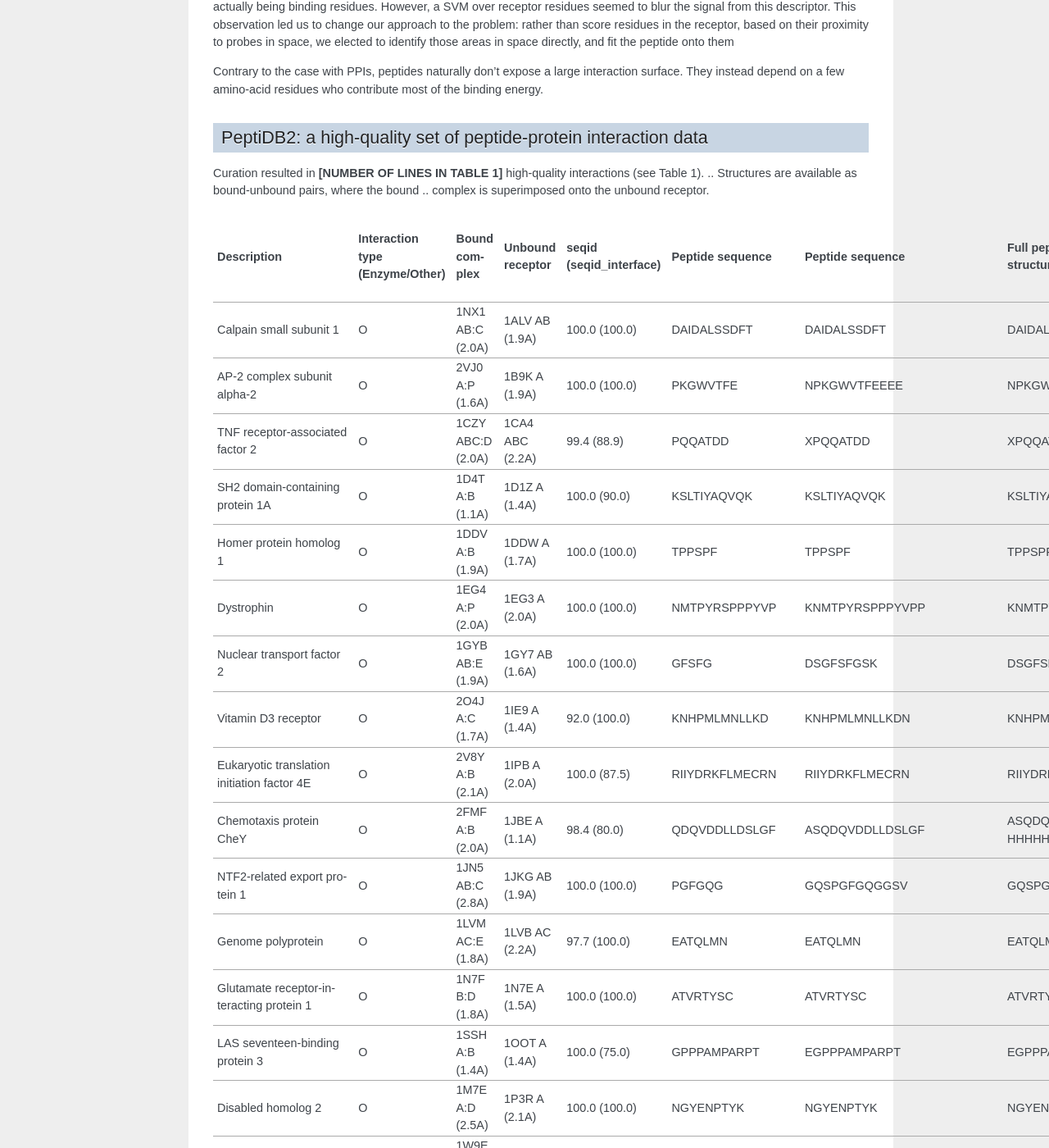
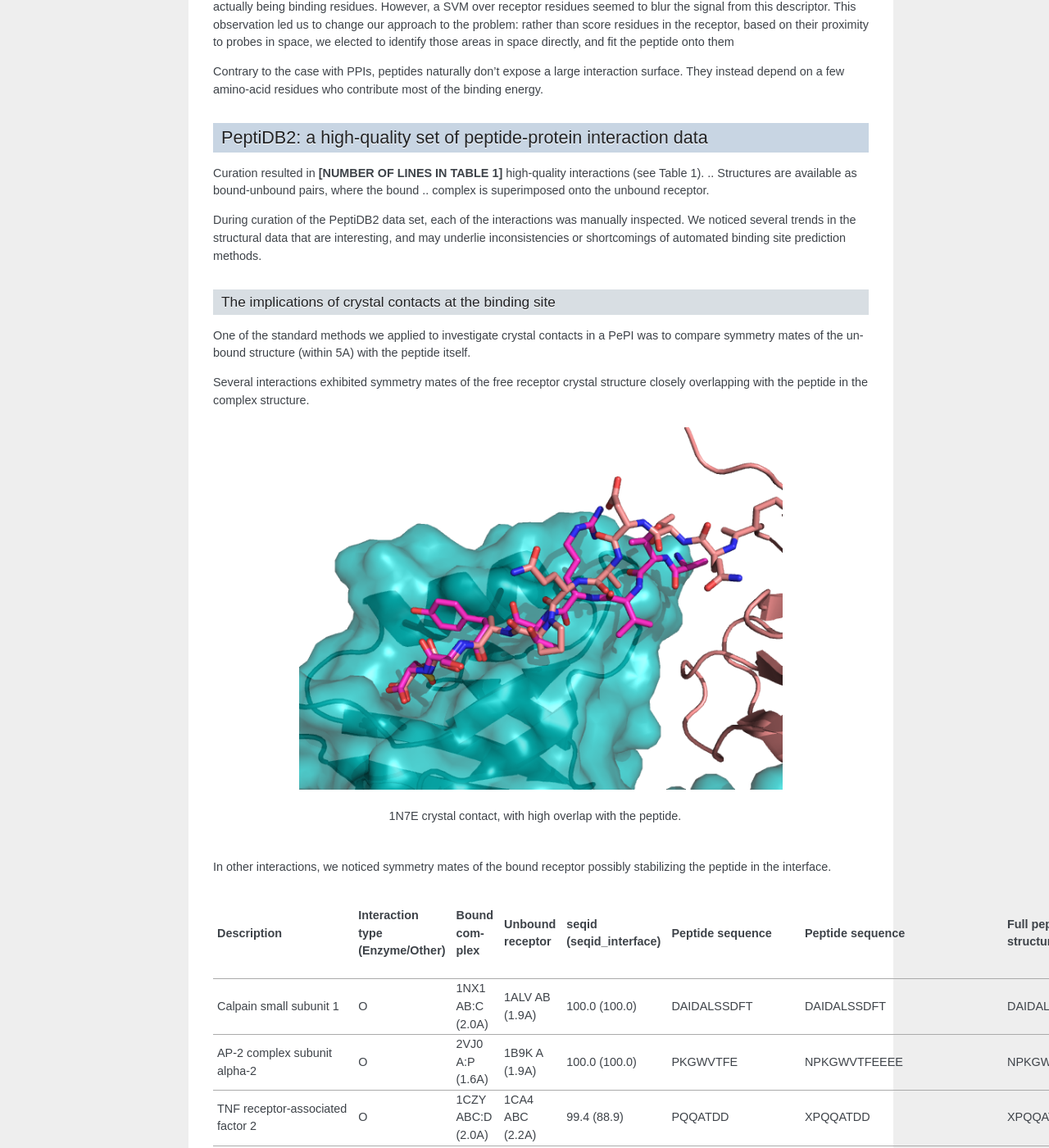
Before and after one commit to assaff/msc-thesis, a Sphinx documentation site: the page built from source/results.rst, in a window 1280 px wide and 1400 px high, scrolled down 2221 px. Shown: the whole window at 82% size. Built offline with Sphinx 7.4.7, drawn with Linux system fonts in a browser that asks for light colours; formulas are drawn with MathJax 3; some of the changed text lies outside the part shown.

Commit message:
added figure of crystal structure in 1n7f

```diff
--- a/source/results.rst
+++ b/source/results.rst
@@ -129,6 +129,33 @@
 interactions (see Table 1).
 .. Structures are available as bound-unbound pairs, where the bound
 .. complex is superimposed onto the unbound receptor.
+
+During curation of the PeptiDB2 data set, each of the interactions was
+manually inspected. We noticed several trends in the structural data
+that are interesting, and may underlie inconsistencies or shortcomings
+of automated binding site prediction methods.
+
+The implications of crystal contacts at the binding site
+~~~~~~~~~~~~~~~~~~~~~~~~~~~~~~~~~~~~~~~~~~~~~~~~~~~~~~~~~
+
+One of the standard methods we applied to investigate crystal contacts
+in a PePI was to compare symmetry mates of the unbound structure
+(within 5A) with the peptide itself.
+
+Several interactions exhibited symmetry mates of the free receptor
+crystal structure closely overlapping with the peptide in the complex
+structure.
+
+.. figure:: _images/1n7f-crystal-contacts.png
+    :align: center
+    :width: 75%
+
+    1N7E crystal contact, with high overlap with the peptide.
+
+In other interactions, we noticed symmetry mates of the bound
+receptor possibly stabilizing the peptide in the interface.
+
+.. note::
 
 .. raw:: latex
     \usepackage{lscape}
```
Also changed, not shown: source/_images/1n7f-crystal-contacts.png (added).
